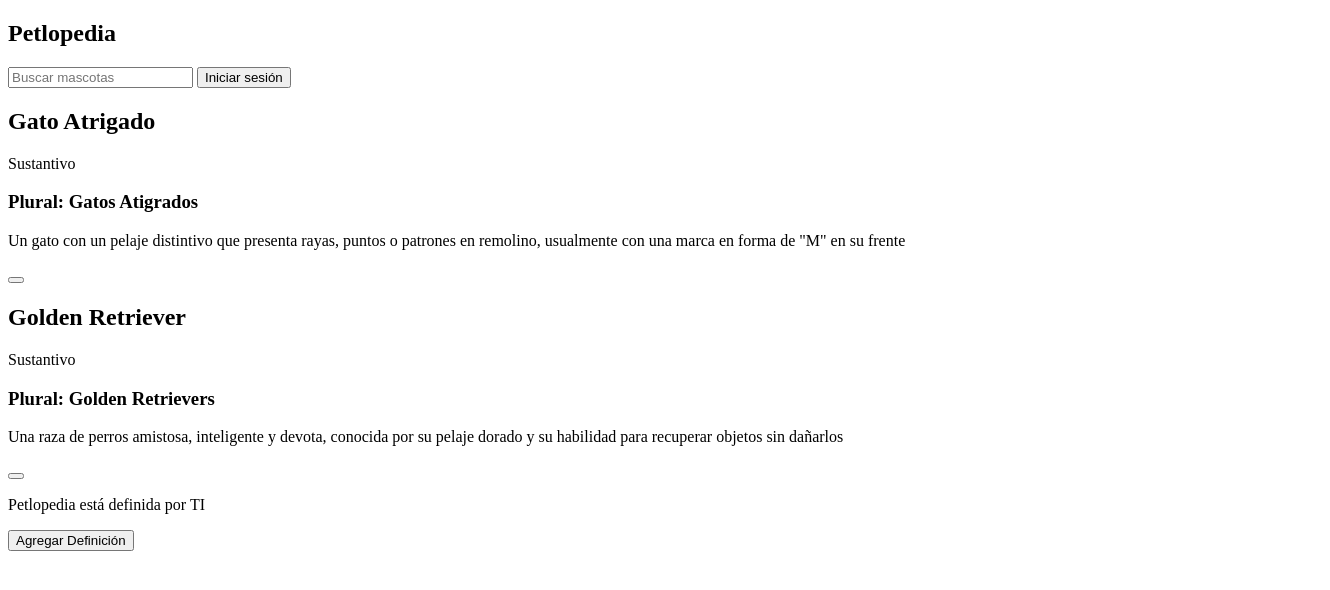
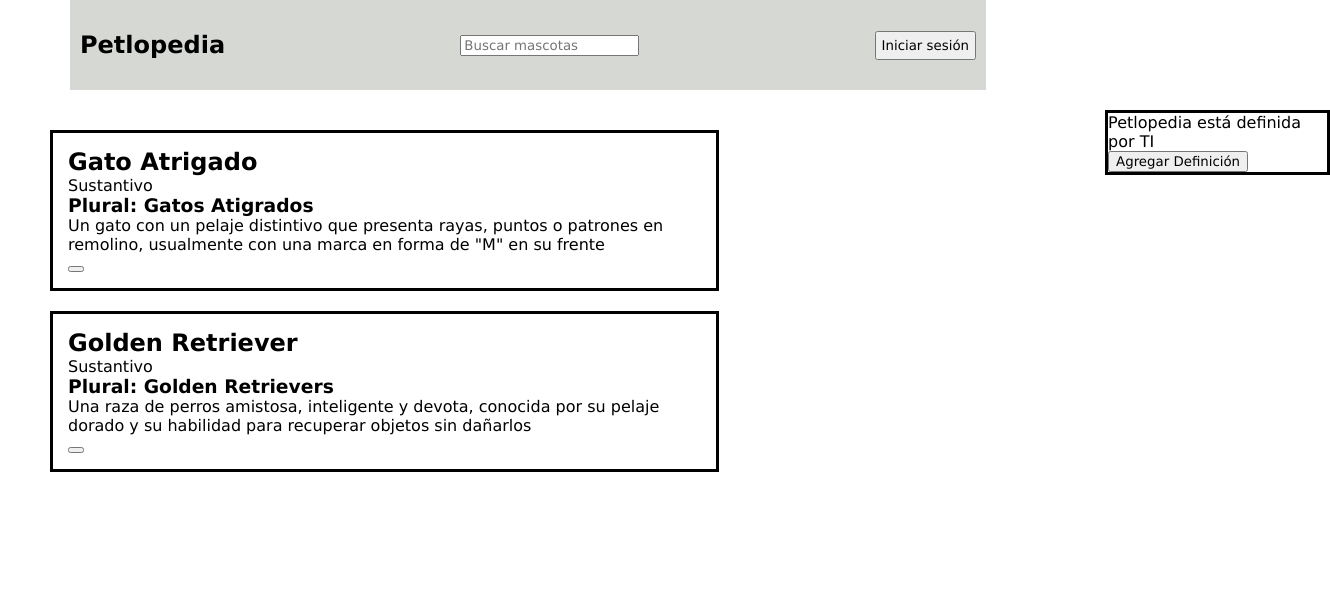
Before and after one commit to Zafiro09/Pagina-Web-Bootcamp, a plain HTML site: page JS clases 3 semana/index.html in a window 1280 px wide. Shown: the whole page, 1330 px wide, since content can reach past the window. Drawn offline with Linux system fonts and the light colour scheme.

Commit message:
volviendome crazy

```diff
--- a/JS clases 3 semana/Style.css
+++ b/JS clases 3 semana/Style.css
@@ -0,0 +1,48 @@
+*{
+    margin: 0 0 0 0;
+    font-family: Verdana, Geneva, Tahoma, sans-serif;
+}
+/* menu*/nav{
+    display: flex;
+    flex-direction: row;
+    align-items: center;
+    justify-content: space-between;
+    background-color: rgb(214, 216, 212);
+    width: 70%;
+    height: 70px;
+    margin: 0px 40px 0px 70px;
+    padding: 10px;
+}
+.boton{
+    padding: 5px;
+}
+.main{
+    margin: 20px 50px;
+    display: flex;
+    flex-direction: row;
+    justify-content: space-evenly;
+}
+
+.primeracolumna{
+    width: auto;
+}
+
+.segundacolumna{
+    margin-right: -100px;
+}
+
+.primercontenedor{
+    border: 3px solid black;
+    width: 60%;
+    margin-top: 20px;
+    padding: 15px;
+}
+.segundocontenedor{
+    border: 3px solid black;
+    width: 60%;
+    margin-top: 20px;
+    padding: 15px;
+}
+.petlopedia{
+    border: 3px solid black;
+}
--- a/JS clases 3 semana/index.html
+++ b/JS clases 3 semana/index.html
@@ -10,7 +10,7 @@
     <nav>
         <h1>Petlopedia</h1>
         <input placeholder="Buscar mascotas">
-        <button>Iniciar sesión</button>
+        <button class="boton">Iniciar sesión</button>
     </nav>
     <div class="main">
         <div class="primeracolumna">
@@ -31,8 +31,8 @@
                 <button class="btn" id="botonsitodos"></button>
             </div>
         </div>
-        <div>
-            <div>
+        <div class="segundacolumna">
+            <div class="petlopedia">
                 <p>Petlopedia está definida por TI</p>
                 <button>Agregar Definición</button>
             </div>
```
